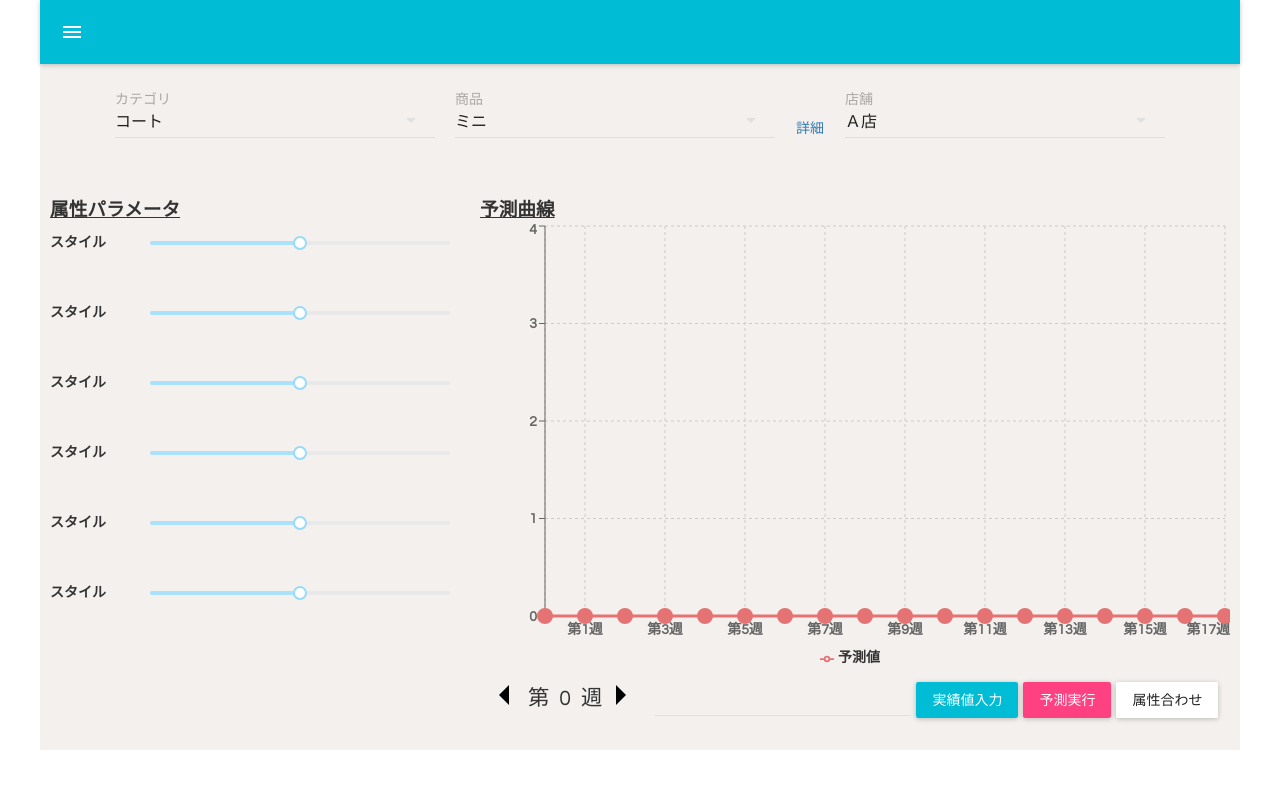
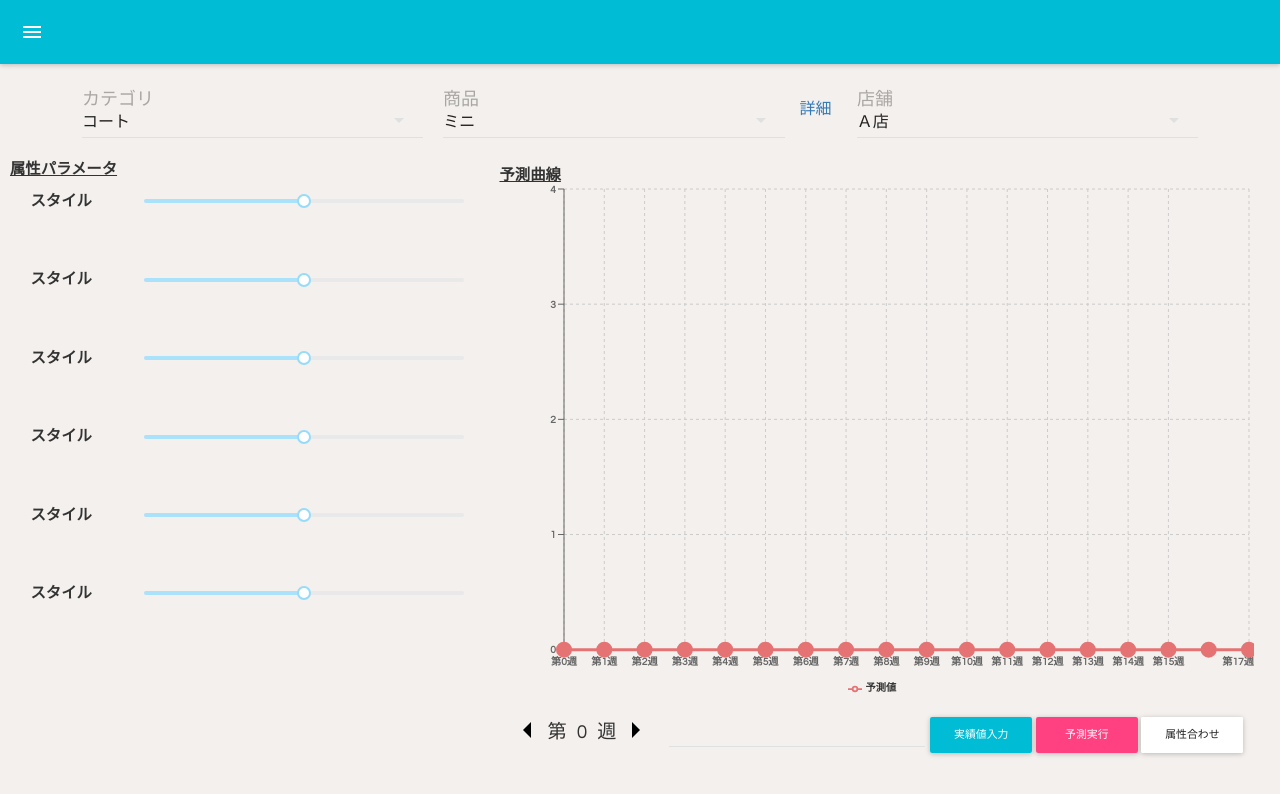
Before and after one commit to jyubi2003/inventory-forcast, a React app: page / in a window 1280 px wide. Built offline with nearby package versions, Linux system fonts and the light colour scheme.

Commit message:
Elastic Design

```diff
--- a/src/index.css
+++ b/src/index.css
@@ -49,7 +49,7 @@ table {
 }
 
 body {
-  font: 14px "Century Gothic", Futura, sans-serif;
+  font: 0.8vw "Century Gothic", Futura, sans-serif;
   margin: 0;
 }
 
@@ -64,11 +64,11 @@ img {
 .apparel-demo {
   margin:     0px auto;
   padding:    0px 0px 20px;
-  width:      1200px;
-  height:     750px;
+/*  width:      1200px;
+  height:     750px; */
   background: #F3F0ED;
   text-align: left;
-  /*border:     1px solid #999; */
+  /* border:     1px solid #999; */
 }
 
 .selections {
@@ -89,29 +89,30 @@ img {
 }
 
 .detail-link {
-  width:      40px;
+  width:      3.3vw;
   margin:     5px;
-  justif-content: center;
-  text-align: center;
-  vertical-align:  baseline;
+  justify-content: center;
+  /* text-align: center; */
+  /* vertical-align:  baseline; */
+  font-size: 2.0vh;
   /* border:     1px solid #999; */
 }
 
 .detail-link a {
-  line-height: 120px;
+  line-height: 10vh;
 }
 
 .prediction {
   margin:     0px 10px;
   padding:    0px;
-  height:     550px;
+  height:     80vh;
   /* border:     1px solid #999; */
 }
 
 .controls {
   margin:     0px 0px 0px;
   padding:    0px;
-  width:      400px;
+  width:      35.5vw;
   float:      left;
   display:    inline;
   font-weight: bold;
@@ -120,7 +121,7 @@ img {
 
 .control {
   padding-top: 10px;
-  height:     70px;
+  height:     9.8vh;
   position:   relative;
   /* border:     1px solid #999; */
   /* background-color:#77ff77; */
@@ -130,22 +131,26 @@ img {
 .control-label {
   display:    inline-block;
   float:      left;
-  width:      70px;
+  margin-left: 1.6vw;
+  width:      5.5vw;
+  font-size:  1.2vw;
   /* border:     1px solid #999; */
 }
 
 .control-slider {
   display:    inline-block;
-  margin-top: 5px;
+  margin-top: 0.8vh;
   float:      right;
-  width:      300px;
+  width:      25vw;
+  height:     2.5vh;
   /* border:     1px solid #999; */
 }
 
 .forcast {
-  margin:     0px 0px 0px;
-  padding:    0px;
-  width:      750px;
+  margin:     0.4vh 0.4vw 0.4vh 0.4vw;
+  padding:    0.2vw;
+  width:      60vw;
+  height:     75vh;
   float:      right;
   display:    inline;
   /* border:     1px solid #999; */
@@ -153,17 +158,19 @@ img {
 
 .graph {
   font-weight: bold;
+  width:      59vw;
+  height:     68vh;
   /* border:     1px solid #999; */
 }
 
 .action {
- /*  border:     1px solid #999;  */
+  /* border:     1px solid #999; */
 }
 
 .current-week {
   display:    inline;
-  font-size:  16pt;
-  /* border:     1px solid #999;  */
+  font-size:  1.5vw;
+  /* border:     1px solid #999; */
 }
 
 .week {
@@ -172,47 +179,25 @@ img {
   /* border:     1px solid #999;  */
 }
 
-.icon-prev-1 {
-  display:    inline-box;
-  border:     1px solid #999;
-  width:      12px;
-  height:     12px;
-  -webkit-border-radius: 50%;
-  border-radius: 50%;
-  background: #7a0;
+.icon-prev{
+  border-top: 0.7vw solid transparent;
+  border-left: 0.7vw solid transparent;
+  border-right: 0.7vw solid black;
+  border-bottom: 0.7vw solid transparent;
 }
 
-.icon-next-1 {
-  display:    inline-box;
-  border:     1px solid #999;
-  left:       5px;
-  box-sizing: border-box;
-  width:      12px;
-  height:     12px;
-  border:     3px solid transparent;
-  border-left: 3px solid #fff;
+.icon-next{
+  border-top: 0.7vw solid transparent;
+  border-left: 0.7vw solid black;
+  border-right: 0.7vw solid transparent;
+  border-bottom: 0.7vw solid transparent;
 }
 
-.icon-prev{
-  border-top: 10px solid transparent;
-  border-left: 10x solid transparent;
-  border-right: 10px solid black;
-  border-bottom: 10px solid transparent;
-  }
-
-.icon-next{
-  width: 0;
-  height: 0;
-  border-top: 10px solid transparent;
-  border-left: 10px solid black;
-  border-right: 10px solid transparent;
-  border-bottom: 10px solid transparent;
-  }
-
 .performance {
-  width:  200px;
+  margin-left:   5px;
+  width:  16.6vw;
   display:    inline;
-  margin-left:   5px;
+  font-size:  1.5vw;
   /* border:     1px solid #999; */
 }
 
@@ -222,36 +207,46 @@ img {
 }
 
 .execute {
-  margin-left:   5px;
+  margin-left:   0.3vw;
   /* border:     1px solid #999; */
 }
 
 .atr-fitting {
-  margin-left:   5px;
+  margin-left:   0.3vw;
   /* border:     1px solid #999;  */
+}
+
+.action-button{
+  width:      calc(40% / 3);
+}
+
+.action-buttons{
+  width:      50vw;
+  display:    inline;
+  /* border:     1px solid #999; */
 }
 
 .abstruct {
   margin:     20px 0px 0px;
   padding:    20px;
   float:      left;
-  width:      560px;
+  width:      48vw;
   display:    inline;
   /* border:     1px solid #999; */
 }
 
 .abstruct img {
-  width:      460px;
-  height:     460px;
+  width:      58vh;
+  height:     58vh;
   display:    block;
   align-content: center;
-  margin-left: 40px;
-  margin-bottom: 10px;
+  margin-left: 8vw;
+  margin-bottom: 1.25vh;
   /* border:     1px solid #999; */
 }
 
 .spec {
-  padding: 0px 0px 30px 0px;
+  padding: 0px 0px 3.8vh 0px;
   /* border:     1px solid #999; */
 }
 
@@ -261,10 +256,10 @@ img {
 }
 
 .specification {
-  margin:     20px 0px 0px;
+  margin:     2.0vw 0px 0px;
   padding:    0px;
   float:      right;
-  width:      560px;
+  width:      50vw;
   display:    inline;
   /* border:     1px solid #999; */
 }
--- a/src/index.js
+++ b/src/index.js
@@ -3,7 +3,7 @@ import ReactDOM from 'react-dom';
 import MuiThemeProvider from 'material-ui/styles/MuiThemeProvider';
 // eslint-disable-next-line
 import getMuiTheme from 'material-ui/styles/getMuiTheme';
-import {LineChart, Line, XAxis, YAxis, CartesianGrid, Tooltip, Legend } from 'recharts';
+import {LineChart, Line, XAxis, YAxis, CartesianGrid, Tooltip, Legend, ResponsiveContainer} from 'recharts';
 // eslint-disable-next-line
 import injectTapEventPlugin from 'react-tap-event-plugin';
 import SelectField from 'material-ui/SelectField';
@@ -52,7 +52,8 @@ class Selections extends React.Component {
             fullWidth={true}
             value={this.props.selection1}
             onChange={this.handleChange1}
-            floatingLabelStyle={{fontSize: '14pt'}}
+            floatingLabelStyle={{fontSize: '3.0vh'}}
+            style={{fontSize: '2.0vh'}}
           >
             <MenuItem value={1} primaryText="コート" />
             <MenuItem value={2} primaryText="ジャケット" />
@@ -70,7 +71,8 @@ class Selections extends React.Component {
             fullWidth={true}
             value={this.props.selection2}
             onChange={this.handleChange2}
-            floatingLabelStyle={{fontSize: '14pt'}}
+            floatingLabelStyle={{fontSize: '3.0vh'}}
+            style={{fontSize: '2.0vh'}}
           >
             <MenuItem value={1} primaryText="ミニ" />
             <MenuItem value={2} primaryText="ひざ丈" />
@@ -88,7 +90,8 @@ class Selections extends React.Component {
             fullWidth={true}
             value={this.props.selection3}
             onChange={this.handleChange3}
-            floatingLabelStyle={{fontSize: '14pt'}}
+            floatingLabelStyle={{fontSize: '3.0vh'}}
+            style={{fontSize: '2.0vh'}}
           >
             <MenuItem value={1} primaryText="Ａ店" />
             <MenuItem value={2} primaryText="Ｂ店" />
@@ -129,7 +132,7 @@ class Controls extends React.Component {
   render() {
     return(
       <div className="controls">
-        <p style={{textDecoration: "underline", fontSize: "14pt"}}>属性パラメータ</p>
+        <p style={{textDecoration: "underline", fontSize: "1.2vw"}}>属性パラメータ</p>
         <div>
           <div className="control">
             <div className="control-label">
@@ -222,8 +225,9 @@ class SimpleAreaChart extends React.Component {
 
     return (
       <div className="graph">
-        <p style={{textDecoration: "underline", fontSize: "14pt"}}>予測曲線</p>
-        <LineChart width={750} height={450}>
+        <p style={{textDecoration: "underline", fontSize: "1.2vw"}}>予測曲線</p>
+        <ResponsiveContainer width="100%" height="95%">
+          <LineChart>
             <CartesianGrid strokeDasharray="3 3" />
             <XAxis dataKey="category" type="category" allowDuplicatedCategory={false} />
             <YAxis dataKey="value"/>
@@ -234,6 +238,7 @@ class SimpleAreaChart extends React.Component {
               />
             ))}
           </LineChart>
+        </ResponsiveContainer>
       </div>
     );
   }
@@ -247,7 +252,7 @@ class Action extends React.Component {
           <IconButton
             iconClassName="icon-prev"
             tooltip="Previous"
-            tooltipPosition="bottom-center"
+            tooltipPosition="top-center"
             onClick={() => this.props.onClickNavi(false)}
           />
           <span>第</span>
@@ -258,7 +263,7 @@ class Action extends React.Component {
           <IconButton
             iconClassName="icon-next"
             tooltip="Next"
-            tooltipPosition="bottom-center"
+            tooltipPosition="top-center"
             onClick={() => this.props.onClickNavi(true)}
           />
         </div>
@@ -267,26 +272,32 @@ class Action extends React.Component {
           className="performance"
           /* value={this.props.inputData} */
           onChange={(event) => this.props.onChangeInput(event)}
+          style={{fontSize: '1.5vw'}}
           /* style={width: 200;} */
           /* hintText="実績" */
         />
+        <div className="action-buttons">
           <RaisedButton
-          className="input"
+            className="input action-button"
             label="実績値入力"
+            labelStyle={{fontSize: '0.85vw'}}
             primary={true}
             onClick={() => this.props.onClickInput(true)}
           />
           <RaisedButton
-          className="execute"
+            className="execute action-button"
             label="予測実行"
+            labelStyle={{fontSize: '0.85vw'}}
             secondary={true}
             onClick={() => this.props.onClickPredict(true)}
           />
           <RaisedButton
-          className="atr-fitting"
+            className="atr-fitting action-button"
             label="属性合わせ"
+            labelStyle={{fontSize: '0.85vw'}}
             onClick={() => this.props.onClickFitting(true)}
           />
+        </div>
       </div>
     );
   }
@@ -402,6 +413,11 @@ const series_0_1_1 = [
 
 // 予測実行１＋２週目実績
 const series_0_1_2 = [
+  {name: '実績', data: [
+    {category: '第0週', value: 0},
+    {category: '第1週', value: 25},
+    {category: '第2週', value: 32},
+  ], stroke: '#8884d8'},
   {name: '予測値', data: [
     {category: '第0週', value: 0},
     {category: '第1週', value: 10},
@@ -422,11 +438,6 @@ const series_0_1_2 = [
     {category: '第16週', value: 12},
     {category: '第17週', value: 9}
   ], stroke: '#E57373'},
-  {name: '実績', data: [
-    {category: '第0週', value: 0},
-    {category: '第1週', value: 25},
-    {category: '第2週', value: 32},
-  ], stroke: '#8884d8'},
 ];
 
 // 予測実行１＋３週目実績
@@ -461,6 +472,13 @@ const series_0_1_3 = [
 
 // 予測実行１＋４週目実績
 const series_0_1_4 = [
+  {name: '実績', data: [
+    {category: '第0週', value: 0},
+    {category: '第1週', value: 25},
+    {category: '第2週', value: 32},
+    {category: '第3週', value: 58},
+    {category: '第4週', value: 66}
+  ], stroke: '#8884d8'},
   {name: '予測値', data: [
     {category: '第0週', value: 0},
     {category: '第1週', value: 10},
@@ -481,13 +499,6 @@ const series_0_1_4 = [
     {category: '第16週', value: 12},
     {category: '第17週', value: 9}
   ], stroke: '#E57373'},
-  {name: '実績', data: [
-    {category: '第0週', value: 0},
-    {category: '第1週', value: 25},
-    {category: '第2週', value: 32},
-    {category: '第3週', value: 58},
-    {category: '第4週', value: 66}
-  ], stroke: '#8884d8'},
 ];
 
 // 予測実行１＋５週目実績
@@ -524,6 +535,14 @@ const series_0_1_5 = [
 
 // 予測実行１＋５週目実績＋予測修正値
 const series_0_1_5_0 = [
+  {name: '実績', data: [
+    {category: '第0週', value: 0},
+    {category: '第1週', value: 25},
+    {category: '第2週', value: 32},
+    {category: '第3週', value: 58},
+    {category: '第4週', value: 66},
+    {category: '第5週', value: 75}
+  ], stroke: '#8884d8'},
   {name: '予測値', data: [
     {category: '第0週', value: 0},
     {category: '第1週', value: 10},
@@ -544,14 +563,6 @@ const series_0_1_5_0 = [
     {category: '第16週', value: 12},
     {category: '第17週', value: 9}
   ], stroke: '#F8BBD0', strokeDasharray: "2 2"},
-  {name: '実績', data: [
-    {category: '第0週', value: 0},
-    {category: '第1週', value: 25},
-    {category: '第2週', value: 32},
-    {category: '第3週', value: 58},
-    {category: '第4週', value: 66},
-    {category: '第5週', value: 75}
-  ], stroke: '#8884d8'},
   {name: '予測修正', data: [
     {category: '第5週', value: 75},
     {category: '第6週', value: 98},
@@ -595,6 +606,10 @@ const series_0_2_0 = [
 
 // 予測実行２＋１週目実績
 const series_0_2_1 = [
+  {name: '実績', data: [
+    {category: '第0週', value: 0},
+    {category: '第1週', value: 25},
+  ], stroke: '#8884d8'},
   {name: '予測値', data: [
     {category: '第0週', value: 0},
     {category: '第1週', value: 10},
@@ -615,10 +630,6 @@ const series_0_2_1 = [
     {category: '第16週', value: 10},
     {category: '第17週', value: 10}
   ], stroke: '#E57373'},
-  {name: '実績', data: [
-    {category: '第0週', value: 0},
-    {category: '第1週', value: 25},
-  ], stroke: '#8884d8'},
 ];
 
 // 予測実行２＋２週目実績
@@ -652,6 +663,12 @@ const series_0_2_2 = [
 
 // 予測実行２＋３週目実績
 const series_0_2_3 = [
+  {name: '実績', data: [
+    {category: '第0週', value: 0},
+    {category: '第1週', value: 25},
+    {category: '第2週', value: 32},
+    {category: '第3週', value: 58},
+  ], stroke: '#8884d8'},
   {name: '予測値', data: [
     {category: '第0週', value: 0},
     {category: '第1週', value: 10},
@@ -672,12 +689,6 @@ const series_0_2_3 = [
     {category: '第16週', value: 10},
     {category: '第17週', value: 10}
   ], stroke: '#E57373'},
-  {name: '実績', data: [
-    {category: '第0週', value: 0},
-    {category: '第1週', value: 25},
-    {category: '第2週', value: 32},
-    {category: '第3週', value: 58},
-  ], stroke: '#8884d8'},
 ];
 
 // 予測実行２＋４週目実績
@@ -713,6 +724,14 @@ const series_0_2_4 = [
 
 // 予測実行２＋５週目実績
 const series_0_2_5 = [
+  {name: '実績', data: [
+    {category: '第0週', value: 0},
+    {category: '第1週', value: 25},
+    {category: '第2週', value: 32},
+    {category: '第3週', value: 58},
+    {category: '第4週', value: 66},
+    {category: '第5週', value: 75}
+  ], stroke: '#8884d8'},
   {name: '予測値', data: [
     {category: '第0週', value: 0},
     {category: '第1週', value: 10},
@@ -733,14 +752,6 @@ const series_0_2_5 = [
     {category: '第16週', value: 10},
     {category: '第17週', value: 10}
   ], stroke: '#E57373'},
-  {name: '実績', data: [
-    {category: '第0週', value: 0},
-    {category: '第1週', value: 25},
-    {category: '第2週', value: 32},
-    {category: '第3週', value: 58},
-    {category: '第4週', value: 66},
-    {category: '第5週', value: 75}
-  ], stroke: '#8884d8'},
 ];
 
 // 予測実行２＋５週目実績＋予測修正
@@ -793,6 +804,13 @@ const series_0_2_5_0 = [
 // スライダのバリエーション用（未使用）
 // eslint-disable-next-line
 const series_0_3_0 = [
+  {name: '実績', data: [
+    {category: '第0週', value: 0},
+    {category: '第1週', value: 250},
+    {category: '第2週', value: 320},
+    {category: '第3週', value: 580},
+    {category: '第4週', value: 660}
+  ], stroke: '#8884d8'},
   {name: '予測値', data: [
     {category: '第0週', value: 0},
     {category: '第1週', value: 100},
@@ -813,6 +831,11 @@ const series_0_3_0 = [
     {category: '第16週', value: 120},
     {category: '第17週', value: 90}
   ], stroke: '#E57373'},
+];
+
+// スライダのバリエーション用（未使用）
+// eslint-disable-next-line
+const series_0_4_0 = [
   {name: '実績', data: [
     {category: '第0週', value: 0},
     {category: '第1週', value: 250},
@@ -820,11 +843,6 @@ const series_0_3_0 = [
     {category: '第3週', value: 580},
     {category: '第4週', value: 660}
   ], stroke: '#8884d8'},
-];
-
-// スライダのバリエーション用（未使用）
-// eslint-disable-next-line
-const series_0_4_0 = [
   {name: '予測値', data: [
     {category: '第0週', value: 0},
     {category: '第1週', value: 100},
@@ -845,16 +863,10 @@ const series_0_4_0 = [
     {category: '第16週', value: 120},
     {category: '第17週', value: 90}
   ], stroke: '#E57373'},
-  {name: '実績', data: [
-    {category: '第0週', value: 0},
-    {category: '第1週', value: 250},
-    {category: '第2週', value: 320},
-    {category: '第3週', value: 580},
-    {category: '第4週', value: 660}
-  ], stroke: '#8884d8'},
 ];
 
 const styles2 = {
+  strokeWidth: 1.0,
   color: 'red',
   font: 'bold large/150% "メイリオ"',
 }
```
Also changed, not shown: src/spinner.react.js (added, +79 -0 lines). Lines whose indentation alone changed are shown as unchanged.
